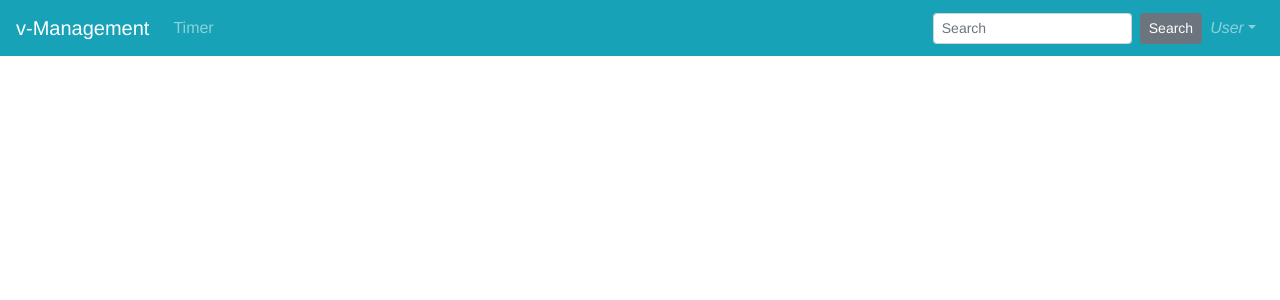
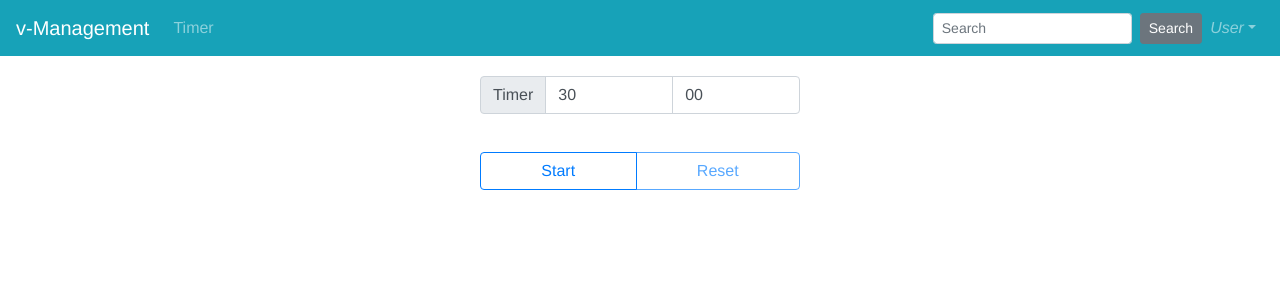
Before and after one commit to vre2h/v-management, a Vue app: page /timer in a window 1280 px wide. Shown: the top 300 px of the page. Built offline with nearby package versions, Linux system fonts and the light colour scheme.

Commit message:
Add timer

```diff
--- a/src/App.vue
+++ b/src/App.vue
@@ -2,17 +2,21 @@
   <div id="app">
     <Menu />
 
-    <router-view></router-view>
+    <Layout>
+      <router-view></router-view>
+    </Layout>
   </div>
 </template>
 
 <script>
 import Menu from "./components/Menu.vue";
+import Layout from "./components/Layout";
 
 export default {
   name: "App",
   components: {
-    Menu
+    Menu,
+    Layout
   }
 };
 </script>
--- /dev/null
+++ b/src/components/Layout.vue
@@ -0,0 +1,11 @@
+<template>
+  <main class="wrapper">
+    <slot />
+  </main>
+</template>
+
+<style scoped>
+.wrapper {
+  margin: 20px 40px;
+}
+</style>
--- a/src/components/Timer.vue
+++ b/src/components/Timer.vue
@@ -0,0 +1,113 @@
+<template>
+  <div class="wrapper">
+    <b-input-group prepend="Timer" class="mb-2">
+      <b-form-input
+        aria-label="Minutes"
+        :disabled="timerProcess === 'settled'"
+        v-model="timer.minutes"
+      ></b-form-input>
+      <b-form-input
+        aria-label="Seconds"
+        :disabled="timerProcess === 'settled'"
+        v-model="timer.seconds"
+      ></b-form-input>
+    </b-input-group>
+    <b-button-group class="btn-wrapper">
+      <b-button
+        variant="outline-primary"
+        :disabled="timerProcess === 'settled'"
+        @click="startTimer"
+      >Start</b-button>
+      <b-button
+        variant="outline-primary"
+        @click="resetTimer"
+        :disabled="timerProcess === 'unset'"
+      >Reset</b-button>
+    </b-button-group>
+  </div>
+</template>
+
+<script>
+import { beep } from "../utils";
+
+export default {
+  data() {
+    return {
+      timerProcess: "unset",
+      timer: this.createTimerValues(),
+      timeoutId: null,
+      timers: []
+    };
+  },
+  methods: {
+    startTimer() {
+      this.timerProcess = "settled";
+      this.timeoutId = setInterval(() => {
+        const restTime = this.activeTime - 1;
+        const minutes = Math.floor(restTime / 60);
+        const seconds = restTime % 60;
+
+        if (restTime < 0) {
+          this.resetTimer();
+        } else if (restTime === 0) {
+          this.timers.map(timer =>
+            timer.id === this.timeoutId ? { ...timer, complete: true } : timer
+          );
+          this.resetTimer();
+          beep();
+        } else {
+          this.timer.minutes = minutes;
+          this.timer.seconds = seconds;
+        }
+      }, 1000);
+
+      this.timers.push({
+        id: this.timeoutId,
+        time: `${this.timer.minutes}:${this.timer.seconds}`,
+        complete: false
+      });
+    },
+    resetTimer() {
+      this.timers.map(timer =>
+        timer.id === this.timeoutId
+          ? {
+              ...timer,
+              completeTime: `${this.timer.minutes}:${this.timer.seconds}`
+            }
+          : timer
+      );
+
+      clearTimeout(this.timeoutId);
+      this.timerProcess = "unset";
+      this.timer = this.createTimerValues();
+    },
+    createTimerValues() {
+      return {
+        minutes: "30",
+        seconds: "00"
+      };
+    }
+  },
+  computed: {
+    activeTime() {
+      return Number(this.timer.minutes) * 60 + Number(this.timer.seconds);
+    }
+  }
+};
+</script>
+
+<style scoped>
+.wrapper {
+  display: flex;
+  flex-direction: column;
+  justify-content: center;
+  align-items: unset;
+
+  max-width: 320px;
+  margin: 0 auto;
+}
+
+.btn-wrapper {
+  margin-top: 30px;
+}
+</style>
```
Also changed, not shown: src/utils.js (added, +16 -0 lines).
